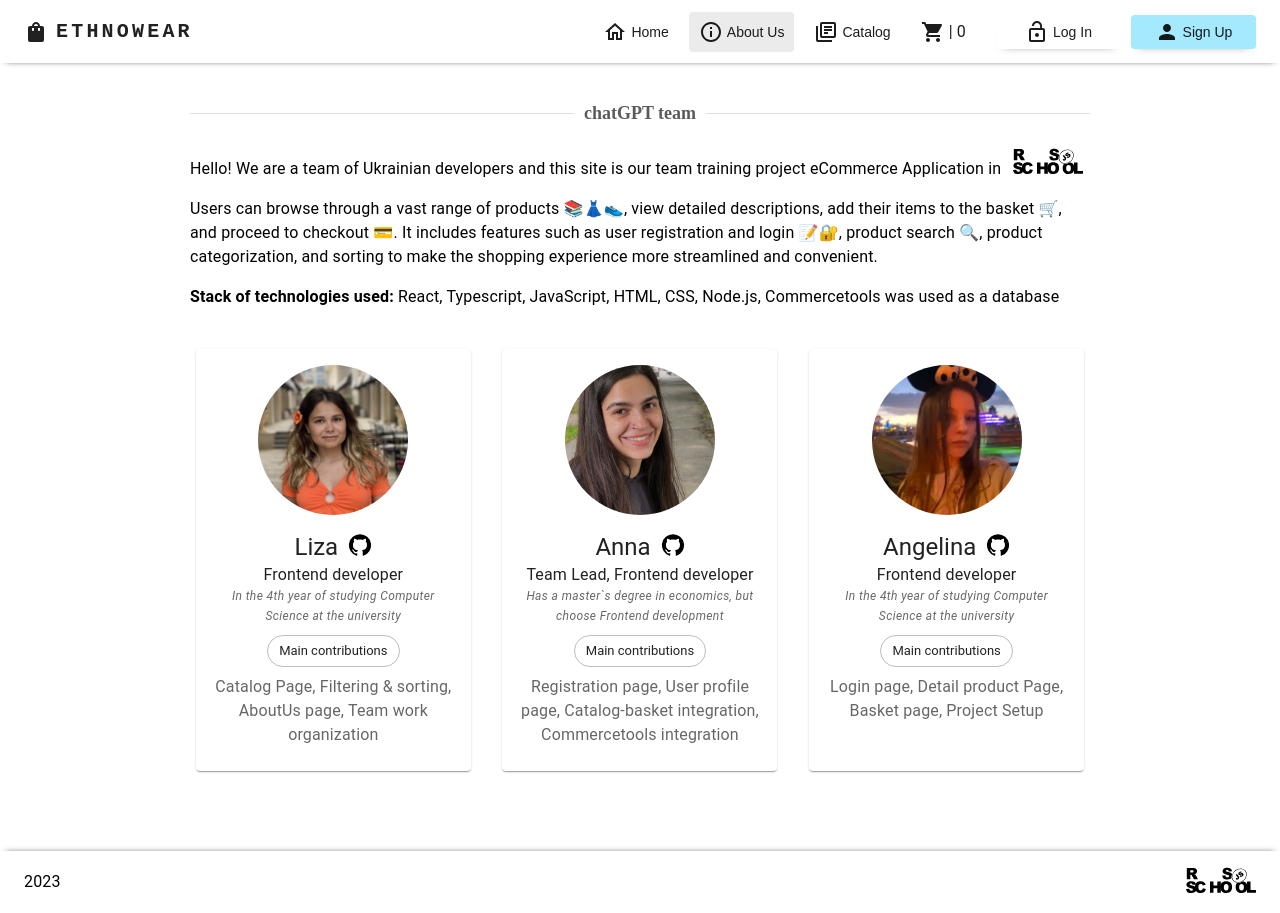
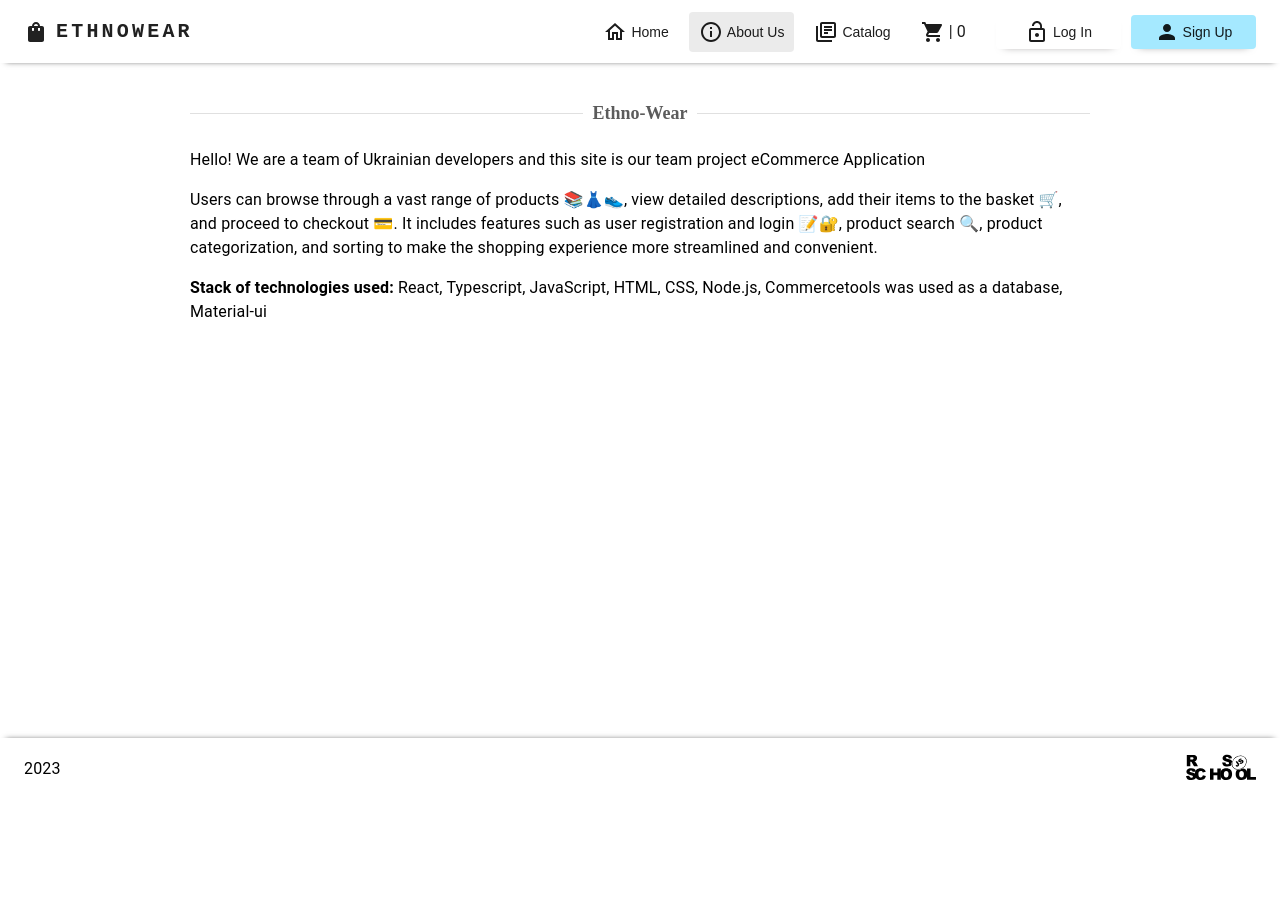
Before and after one commit to Ritter1111/eCommerce-Application, a React app: page /about-us in a window 1280 px wide. After the commit the page ends 800 px from the top, so only its background shows below. Built offline with nearby package versions, Linux system fonts and the light colour scheme; no server answers.

Commit message:
fix: fix about us page

```diff
--- a/src/components/TeamMemebrCard/TeamMemebrCard.tsx
+++ /dev/null
@@ -1,96 +0,0 @@
-import React from 'react';
-import { teamMembers } from '../../utils/teamMemebrsData';
-import {
-  Avatar,
-  Card,
-  CardContent,
-  Chip,
-  Typography,
-  Link,
-  Grid,
-  Box,
-} from '@mui/material';
-import { GitHub } from '@mui/icons-material';
-
-function TeamMemebrCard() {
-  return (
-    <Grid
-      container
-      sx={{ gap: '20px', textAlign: 'center' }}
-      columns={{ xs: 4, sm: 8, md: 12 }}
-    >
-      {teamMembers.map((member) => (
-        <Grid
-          item
-          key={member.githubUrl}
-          sx={{ maxWidth: 275, margin: '0 auto' }}
-        >
-          <Link
-            href={member.githubUrl}
-            underline="none"
-            target="_blank"
-            sx={{ m: 0 }}
-          >
-            <Card
-              sx={{
-                minWidth: 275,
-                maxWidth: 275,
-                height: '100%',
-                display: 'flex',
-                flexDirection: 'column',
-                justifyContent: 'space-between',
-                m: 0,
-              }}
-            >
-              <CardContent
-                sx={{
-                  display: 'flex',
-                  flexDirection: 'column',
-                  justifyContent: 'center',
-                  alignItems: 'center',
-                }}
-              >
-                <Avatar
-                  alt={member.name}
-                  src={member.avatarSrc}
-                  sx={{ width: '150px', height: '150px', mb: 2 }}
-                />
-                <Box
-                  sx={{
-                    display: 'flex',
-                    alignItems: 'center',
-                    columnGap: '10px',
-                  }}
-                >
-                  <Typography variant="h5">{member.name}</Typography>
-                  <Link
-                    href={member.githubUrl}
-                    color="black"
-                    underline="none"
-                    target="_blank"
-                  >
-                    <GitHub />
-                  </Link>
-                </Box>
-                <Typography>{member.role.join(', ')}</Typography>
-                <Typography
-                  color="text.secondary"
-                  variant="caption"
-                  sx={{ mb: 1, fontStyle: 'italic' }}
-                >
-                  {member.bio}
-                </Typography>
-                <Chip label="Main contributions " variant="outlined" />
-                <Typography color="text.secondary" sx={{ mt: 1 }}>
-                  {member.contributions.join(', ')}
-                </Typography>
-              </CardContent>
-            </Card>
-          </Link>
-        </Grid>
-      ))}
-    </Grid>
-  );
-}
-
-export default TeamMemebrCard;
--- a/src/utils/teamMemebrsData.ts
+++ b/src/utils/teamMemebrsData.ts
@@ -1,30 +1,30 @@
-import liza from '../assets/lizaAvatar.jpg';
-import anna from '../assets/annaAvatar.PNG';
-import angelina from '../assets/angelina.jpg';
+// import liza from '../assets/lizaAvatar.jpg';
+// import anna from '../assets/annaAvatar.PNG';
+// import angelina from '../assets/angelina.jpg';
 
-export const teamMembers = [
-  {
-    githubUrl: 'https://github.com/ElizabethVasilenko13',
-    avatarSrc: liza,
-    name: 'Liza',
-    role: ['Frontend developer'],
-    contributions: ['Catalog Page', 'Filtering & sorting', 'AboutUs page', 'Team work organization'],
-    bio: 'In the 4th year of studying Computer Science at the university'
-  },
-  {
-    githubUrl: 'https://github.com/Anna-Mamedova',
-    avatarSrc: anna,
-    name: 'Anna',
-    role: ['Team Lead', 'Frontend developer'],
-    contributions: ['Registration page', 'User profile page', 'Catalog-basket integration', 'Commercetools integration'],
-    bio: 'Has a master`s degree in economics, but choose Frontend development'
-  },
-  {
-    githubUrl: 'https://github.com/Ritter1111',
-    avatarSrc: angelina,
-    name: 'Angelina',
-    role: ['Frontend developer'],
-    contributions: ['Login page', 'Detail product Page', 'Basket page', 'Project Setup'],
-    bio: 'In the 4th year of studying Computer Science at the university'
-  }
-];
+// export const teamMembers = [
+//   {
+//     githubUrl: 'https://github.com/ElizabethVasilenko13',
+//     avatarSrc: liza,
+//     name: 'Liza',
+//     role: ['Frontend developer'],
+//     contributions: ['Catalog Page', 'Filtering & sorting', 'AboutUs page', 'Team work organization'],
+//     bio: 'In the 4th year of studying Computer Science at the university'
+//   },
+//   {
+//     githubUrl: 'https://github.com/Anna-Mamedova',
+//     avatarSrc: anna,
+//     name: 'Anna',
+//     role: ['Frontend developer'],
+//     contributions: ['Registration page', 'User profile page', 'Catalog-basket integration'],
+//     bio: 'Has a master`s degree in economics, but choose Frontend development'
+//   },
+//   {
+//     githubUrl: 'https://github.com/Ritter1111',
+//     avatarSrc: angelina,
+//     name: 'Angelina',
+//     role: ['Frontend developer'],
+//     contributions: ['Login page', 'Detail product Page', 'Basket page', 'Project Setup', 'Commercetools integration'],
+//     bio: 'In the 4th year of studying Computer Science at the university'
+//   }
+// ];
--- a/src/views/about-us/AboutUs.tsx
+++ b/src/views/about-us/AboutUs.tsx
@@ -1,8 +1,6 @@
 import React from 'react';
-import { Box, Container, Divider, Link, Typography } from '@mui/material';
-import TeamMemebrCard from '../../components/TeamMemebrCard/TeamMemebrCard';
+import { Box, Container, Divider, Typography } from '@mui/material';
 
-import rsLogo from '../../assets/rs_school_js.svg';
 
 const AboutUs = () => {
   return (
@@ -17,20 +15,12 @@ const AboutUs = () => {
             mt: 5,
           }}
         >
-          chatGPT team
+          Ethno-Wear
         </Divider>
         <Typography paragraph textAlign="left">
           Hello! We are a team of Ukrainian developers and this site is our team
-          training project eCommerce Application in
-          <Link
-            href="https://rs.school/js/"
-            underline="none"
-            target="_blank"
-            sx={{ ml: 1 }}
-          >
-            {' '}
-            <img width={70} src={rsLogo}></img>
-          </Link>
+           project eCommerce Application
+
         </Typography>
         <Typography paragraph textAlign="left">
           Users can browse through a vast range of products 📚👗👟, view
@@ -46,9 +36,8 @@ const AboutUs = () => {
           position="relative"
         >
           <b>Stack of technologies used:</b> React, Typescript, JavaScript,
-          HTML, CSS, Node.js, Commercetools was used as a database
+          HTML, CSS, Node.js, Commercetools was used as a database, Material-ui
         </Typography>
-        <TeamMemebrCard />
       </Box>
     </Container>
   );
```
